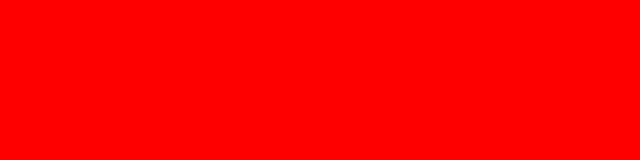
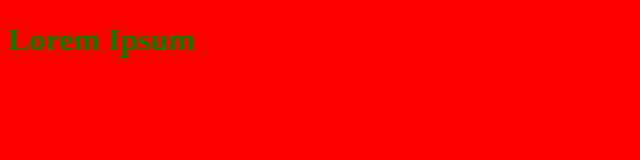
Before and after one commit to Ana-Clara-Ventura/aula-git, a plain HTML site: page index.html in a window 1280 px wide. Shown: the whole page, without its empty margins (0-640 px from the left). Drawn offline with Linux system fonts and the light colour scheme.

Commit message:
Criando um título em nossa página

```diff
--- a/estilo.css
+++ b/estilo.css
@@ -1,3 +1,6 @@
 body {
     background-color: red;
 }
+h1{
+    color: green;
+}
--- a/index.html
+++ b/index.html
@@ -7,6 +7,7 @@
     <link rel="stylesheet" href="estilo.css">
 </head>
 <body>
+    <h1> Lorem Ipsum </h1>
 
 </body>
 </html>
```
